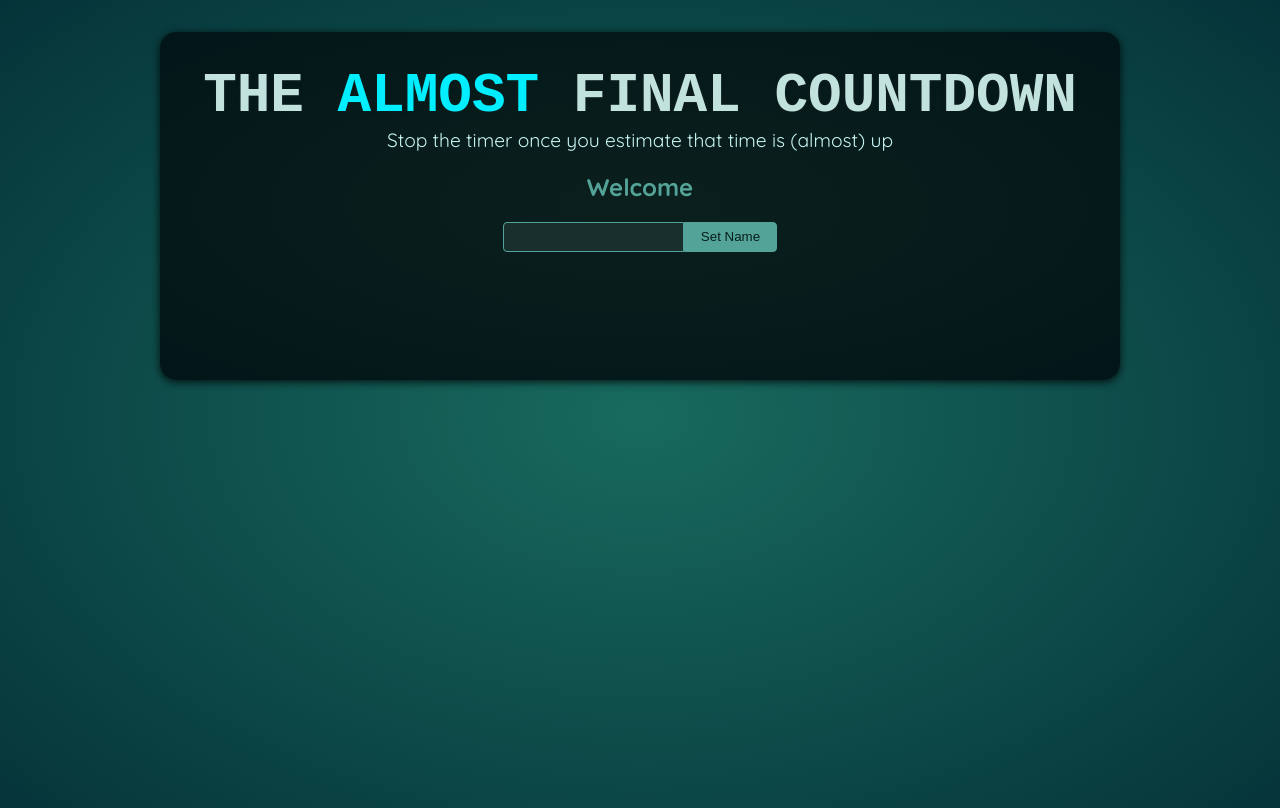
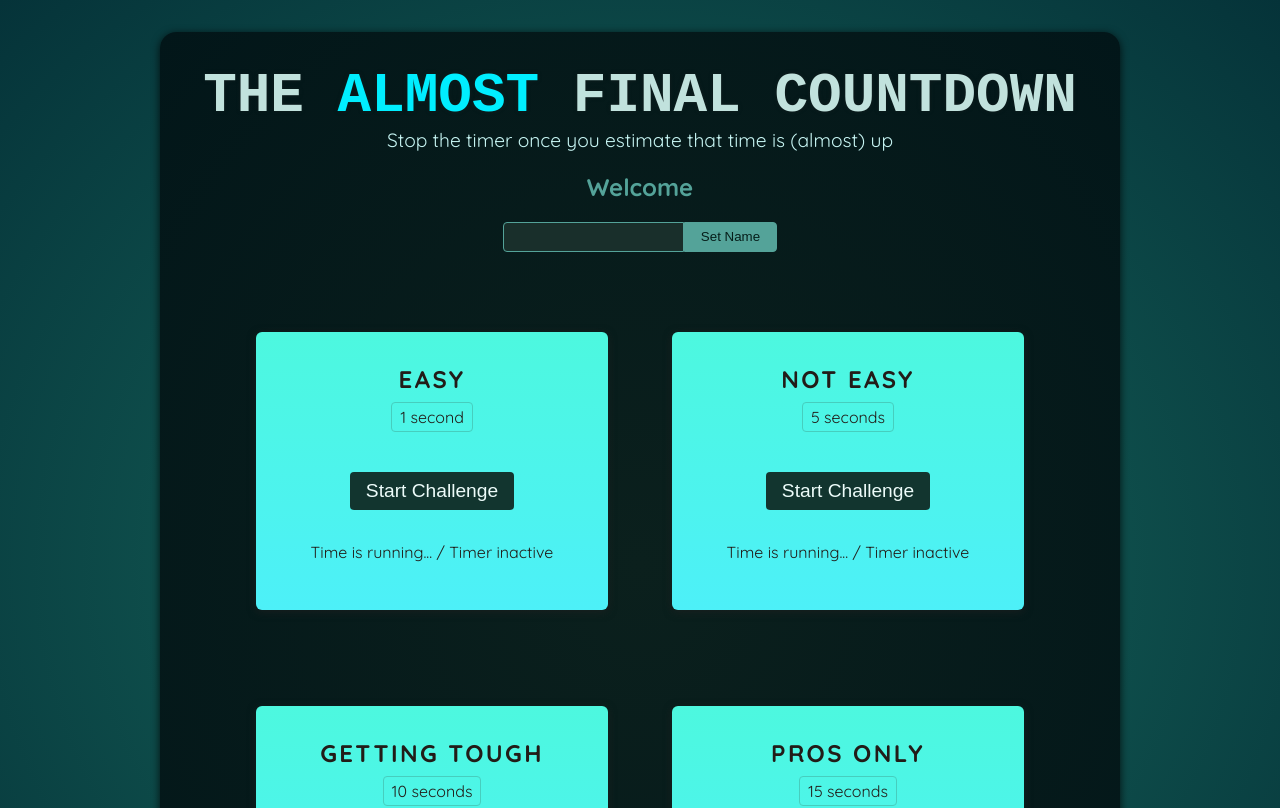
Before and after one commit to Dev-DeLaTorre/almost-final-countdown, a React (Vite) app: page / in a window 1280 px wide. Shown: the top 808 px of the page. Built offline with nearby package versions, Linux system fonts and the light colour scheme; a web font is replaced by a local one.

Commit message:
adding timers boxes

```diff
--- a/src/App.jsx
+++ b/src/App.jsx
@@ -1,10 +1,16 @@
 import Player from './components/Player.jsx';
+import TimerChallenge from './components/TimerChallenge.jsx';
 
 function App() {
   return (
     <>
       <Player />
-      <div id="challenges"></div>
+      <div id="challenges">
+        <TimerChallenge title="easy" targetTime={1}/>
+        <TimerChallenge title="not easy" targetTime={5}/>
+        <TimerChallenge title="getting tough" targetTime={10}/>
+        <TimerChallenge title="pros only" targetTime={15}/>
+      </div>
     </>
   );
 }
--- /dev/null
+++ b/src/components/TimerChallenge.jsx
@@ -0,0 +1,18 @@
+export default function TimerChallenge({title, targetTime}){
+    return(
+        <section className="challenge">
+            <h2>{title}</h2>
+            <p className="challenge-time">
+                {targetTime} second{targetTime > 1 ? 's' : ''}
+            </p>
+            <p>
+                <button>
+                    Start Challenge
+                </button>
+            </p>
+            <p className="">
+                Time is running... / Timer inactive
+            </p>
+        </section>
+    )
+}
```
